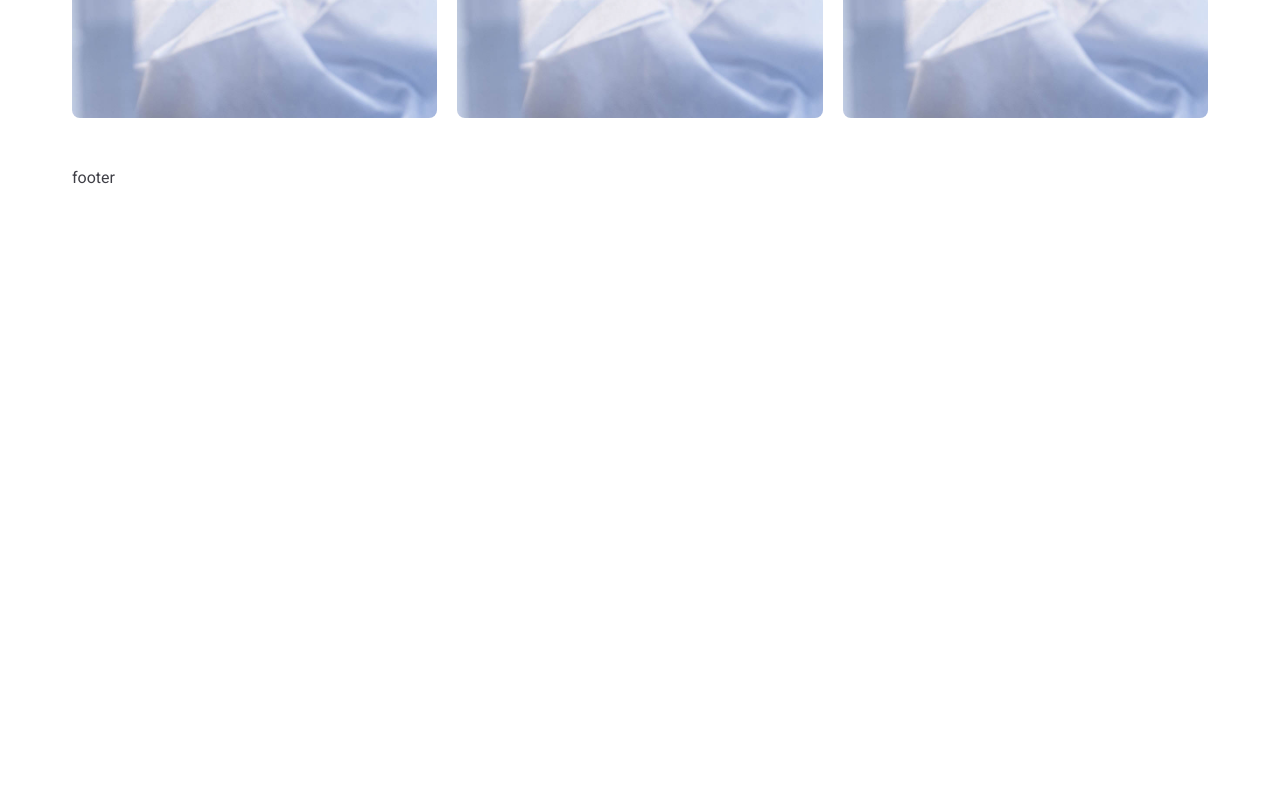
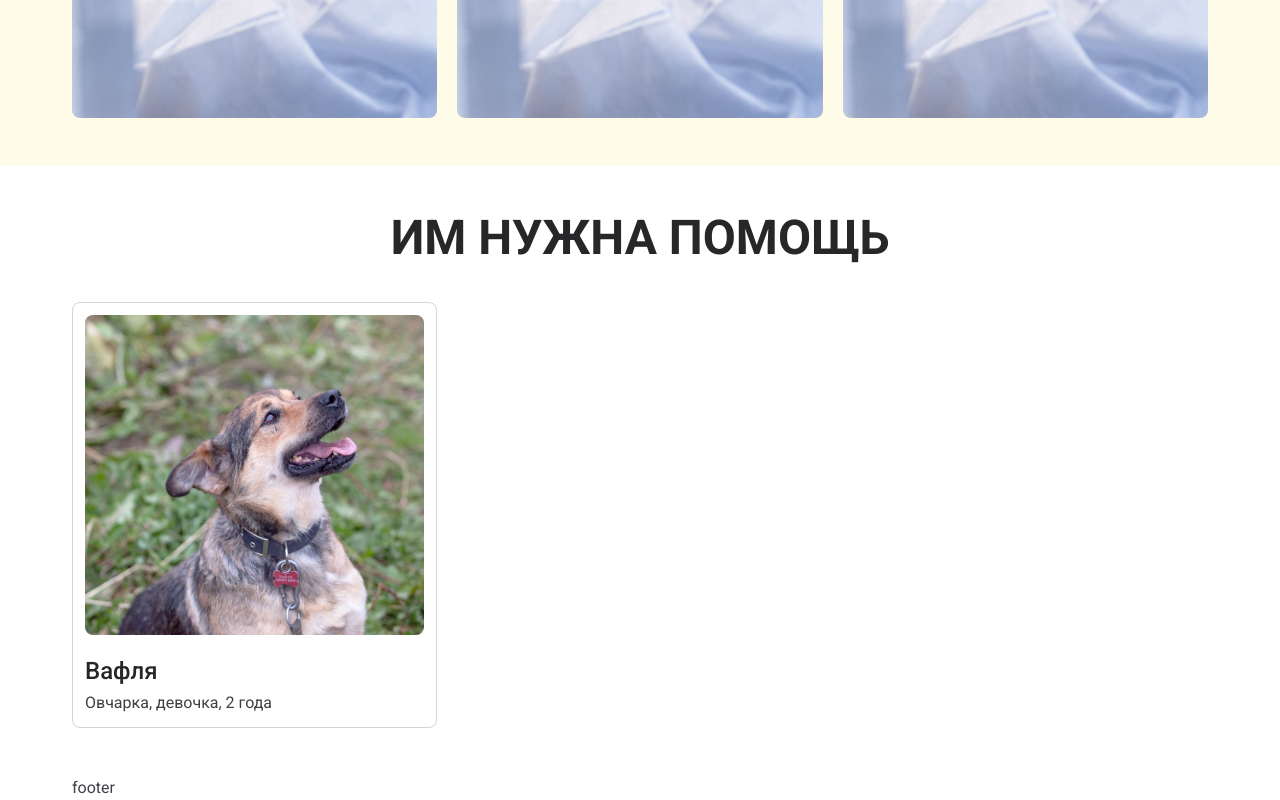
Before and after one commit to webNekit/animals-website-next.js, a Next.js app: page / in a window 1280 px wide. Shown: the part 1191-1991 px from the top of the page. Before the commit the page ends 1381 px from the top, so only its background shows below. Built offline with nearby package versions, Linux system fonts and the light colour scheme.

Commit message:
начал делать раздел с животными

```diff
--- a/src/app/page.jsx
+++ b/src/app/page.jsx
@@ -1,5 +1,6 @@
 import About from "@/components/About/About";
 import Banner from "@/components/Banner/Banner";
+import Pets from "@/components/Pets/Pets";
 import react from "react";
 
 export default function Home() {
@@ -7,6 +8,7 @@ export default function Home() {
     <>
       <Banner />
       <About />
+      <Pets />
     </>
   );
 }
--- a/src/components/About/About.jsx
+++ b/src/components/About/About.jsx
@@ -3,7 +3,7 @@ import React from 'react'
 
 const About = () => {
   return (
-    <section className='w-full py-12'>
+    <section className='w-full py-12 bg-yellow-50'>
       <div className="container mx-auto">
         <div className="w-full flex flex-col gap-10">
             <h2 className='section-title'>О нас</h2>
--- /dev/null
+++ b/src/components/Pets/Pets.jsx
@@ -0,0 +1,25 @@
+import Image from 'next/image'
+import React from 'react'
+
+const Pets = () => {
+  return (
+    <section className='w-full py-12'>
+      <div className="container mx-auto">
+        <div className="w-full flex flex-col gap-10">
+            <h2 className="section-title">им нужна помощь</h2>
+            <div className="w-full grid grid-cols-1 sm:grid-cols-2 md:grid-cols-3 gap-5">
+                <div className="w-full border border-zinc-300 p-3 rounded-lg">
+                    <div className="w-full h-[320px] overflow-hidden rounded-lg">
+                        <Image src={'/assets/img/pets/img-1.jpg'} className='w-full h-full object-cover' alt='Изображение собаки' width={130} height={240} />
+                    </div>
+                    <h3 className="text-left text-zinc-800 text-2xl font-medium mt-5">Вафля</h3>
+                    <p className="text-left mt-1">Овчарка, девочка, 2 года</p>
+                </div>
+            </div>
+        </div>
+      </div>
+    </section>
+  )
+}
+
+export default Pets
```
Also changed, not shown: public/assets/img/pets/img-1.jpg (added), public/assets/img/pets/img-2.jpg (added).
